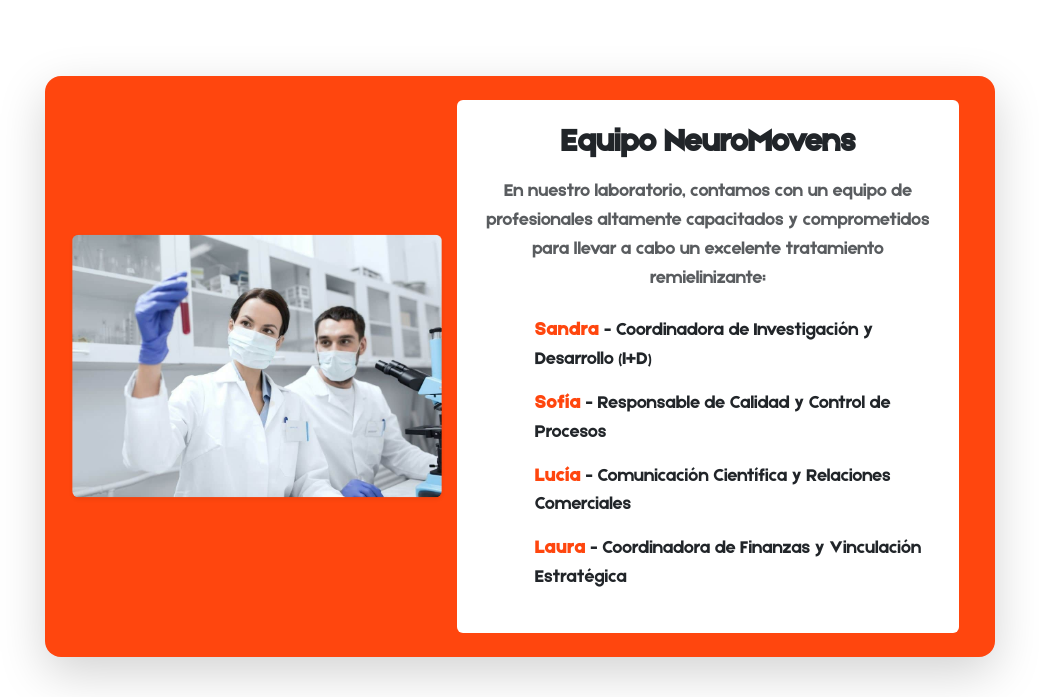
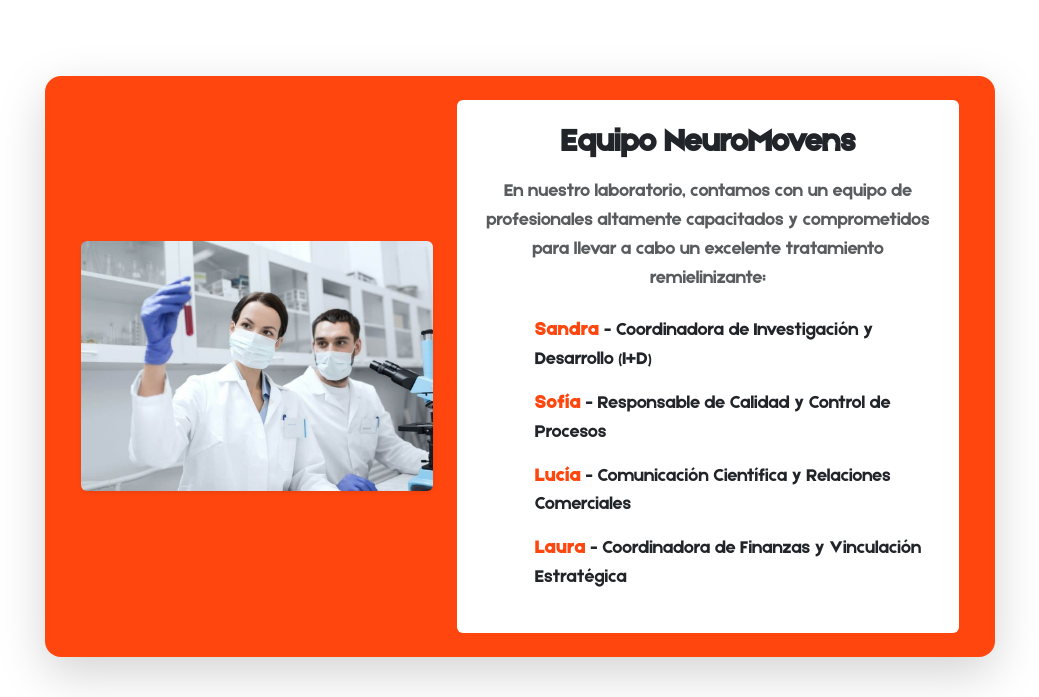
Before and after one commit to AdriRodri13/Neuromovens, a PHP site: page / in a window 1280 px wide, with the pointer over the restyled element. Shown: the part 359-1056 px from the top of the page, without its empty margins (120-1159 px from the left). Run offline with PHP 8.4, Linux system fonts and the light colour scheme.

Commit message:
Update style.css

```diff
--- a/www.neuromovens.com/assets/css/style.css
+++ b/www.neuromovens.com/assets/css/style.css
@@ -170,9 +170,6 @@ main {
     transition: transform 0.3s ease;
 }
 
-.imagen_equipo:hover {
-    transform: scale(1.05);
-}
 
 #imagen_equipo {
     transition: opacity 0.5s ease-in-out;
```
